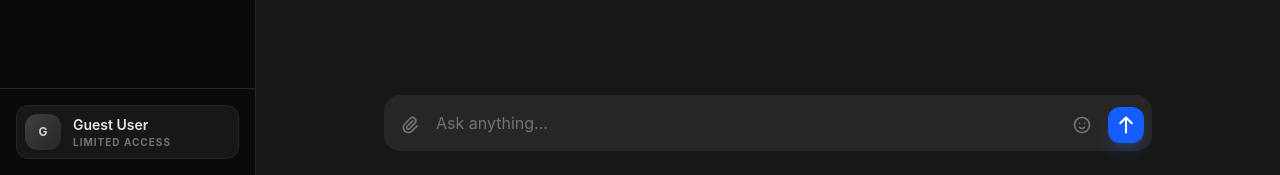
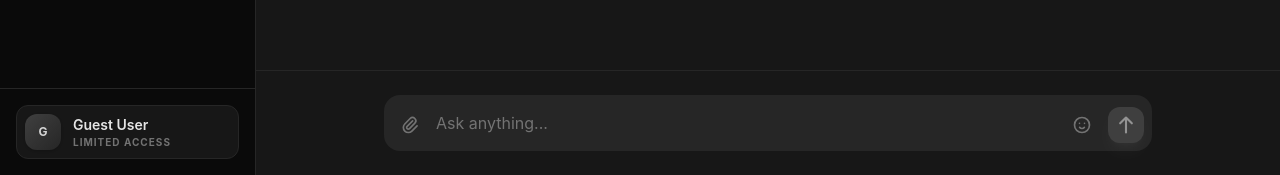
Before and after one commit to Lautaro-R-collins/Multi-Model-AI-Chat-Platform, a React (Vite) app: page / in a window 1280 px wide. Shown: the part 625-800 px from the top of the page. Built offline with nearby package versions, Linux system fonts and the light colour scheme; no server answers.

Commit message:
refactor message

```diff
--- a/src/components/MessageInput.tsx
+++ b/src/components/MessageInput.tsx
@@ -1,17 +1,52 @@
-import React from 'react';
+import { useState, useRef } from 'react';
 import { HiOutlineArrowUp, HiOutlinePaperClip, HiOutlineEmojiHappy } from 'react-icons/hi';
+import { useChat } from '../context/ChatContext';
 
 const MessageInput = () => {
+  const [content, setContent] = useState('');
+  const { sendMessage, isLoading } = useChat();
+  const textareaRef = useRef<HTMLTextAreaElement>(null);
+
+  const handleSubmit = async (e?: React.FormEvent) => {
+    e?.preventDefault();
+    if (!content.trim() || isLoading) return;
+
+    const messageToSend = content;
+    setContent('');
+    if (textareaRef.current) {
+      textareaRef.current.style.height = 'auto';
+    }
+
+    await sendMessage(messageToSend);
+  };
+
+  const handleKeyDown = (e: React.KeyboardEvent) => {
+    if (e.key === 'Enter' && !e.shiftKey) {
+      e.preventDefault();
+      handleSubmit();
+    }
+  };
+
   return (
-    <div className="p-4 md:p-6 bg-white dark:bg-neutral-900">
+    <div className="p-4 md:p-6 bg-white dark:bg-neutral-900 border-t border-neutral-200 dark:border-neutral-800">
       <div className="max-w-3xl mx-auto relative group">
-        <div className="flex items-end gap-1.5 md:gap-2 bg-neutral-100 dark:bg-neutral-800 rounded-2xl p-1.5 md:p-2 transition-all focus-within:ring-2 focus-within:ring-blue-500/50">
-          <button className="p-2 text-neutral-500 hover:text-blue-500 transition-colors rounded-lg hover:bg-neutral-200 dark:hover:bg-neutral-700 shrink-0">
+        <form
+          onSubmit={handleSubmit}
+          className="flex items-end gap-1.5 md:gap-2 bg-neutral-100 dark:bg-neutral-800 rounded-2xl p-1.5 md:p-2 transition-all focus-within:ring-2 focus-within:ring-blue-500/50"
+        >
+          <button
+            type="button"
+            className="p-2 text-neutral-500 hover:text-blue-500 transition-colors rounded-lg hover:bg-neutral-200 dark:hover:bg-neutral-700 shrink-0"
+          >
             <HiOutlinePaperClip size={20} />
           </button>
 
           <textarea
+            ref={textareaRef}
             rows={1}
+            value={content}
+            onChange={(e) => setContent(e.target.value)}
+            onKeyDown={handleKeyDown}
             placeholder="Ask anything..."
             className="flex-1 bg-transparent border-none focus:ring-0 resize-none py-2 text-neutral-700 dark:text-neutral-200 placeholder-neutral-500 max-h-48 text-sm md:text-base min-w-0"
             onInput={(e) => {
@@ -21,14 +56,21 @@ const MessageInput = () => {
             }}
           />
 
-          <button className="hidden sm:flex p-2 text-neutral-500 hover:text-blue-500 transition-colors rounded-lg hover:bg-neutral-200 dark:hover:bg-neutral-700 shrink-0">
+          <button
+            type="button"
+            className="hidden sm:flex p-2 text-neutral-500 hover:text-blue-500 transition-colors rounded-lg hover:bg-neutral-200 dark:hover:bg-neutral-700 shrink-0"
+          >
             <HiOutlineEmojiHappy size={20} />
           </button>
 
-          <button className="p-2 bg-blue-600 hover:bg-blue-700 text-white rounded-xl shadow-lg shadow-blue-500/20 transition-all hover:scale-105 active:scale-95 disabled:opacity-50 disabled:grayscale shrink-0">
+          <button
+            type="submit"
+            disabled={!content.trim() || isLoading}
+            className="p-2 bg-blue-600 hover:bg-blue-700 text-white rounded-xl shadow-lg shadow-blue-500/20 transition-all hover:scale-105 active:scale-95 disabled:opacity-50 disabled:grayscale shrink-0"
+          >
             <HiOutlineArrowUp size={20} strokeWidth={2.5} />
           </button>
-        </div>
+        </form>
       </div>
     </div>
   );
```
